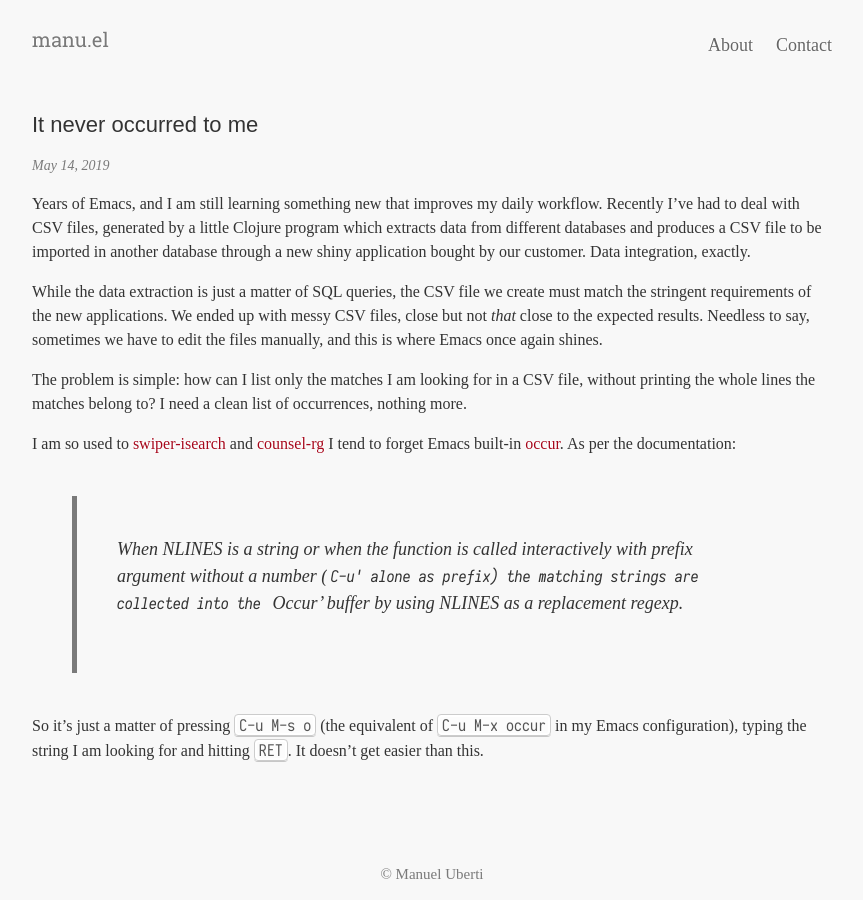
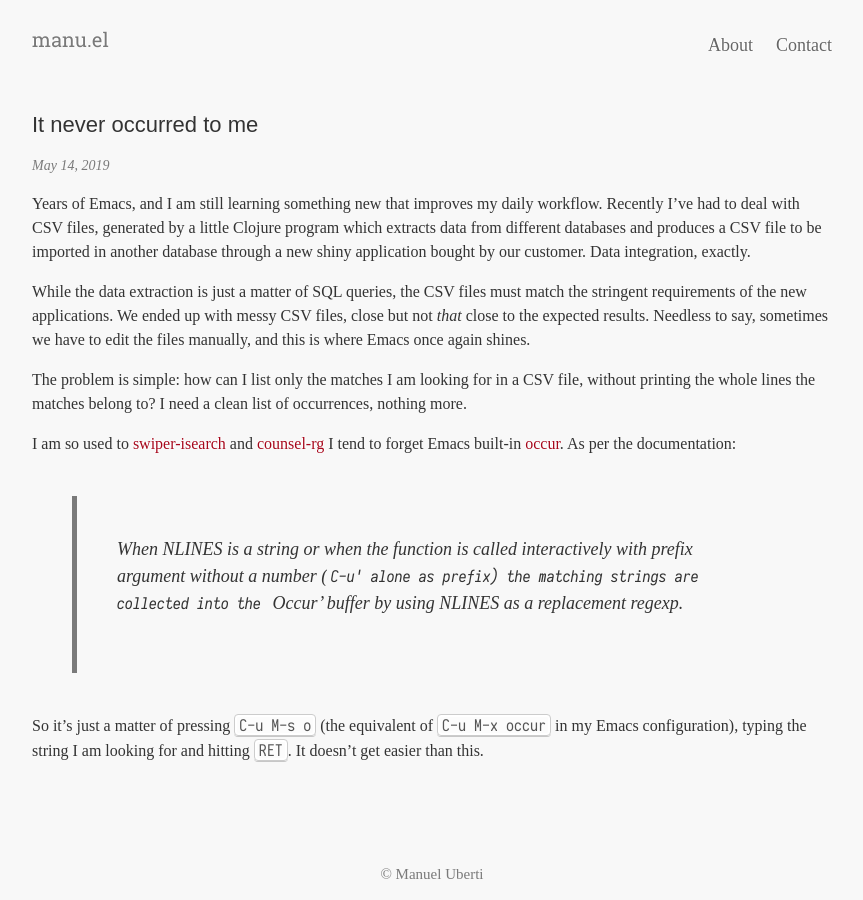
Before and after one commit to manuel-uberti/manuel-uberti.github.io, a Jekyll site: the page built from _posts/2019-05-14-occur.md, in a window 1280 px wide. Shown: the whole page, without its empty margins (208-1071 px from the left). Built offline with Jekyll 4.4.1, drawn with Linux system fonts in a browser that asks for light colours; some web fonts are replaced.

Commit message:
Fix wording

```diff
--- a/_posts/2019-05-14-occur.md
+++ b/_posts/2019-05-14-occur.md
@@ -2,7 +2,7 @@
 layout:     post
 title:      It never occurred to me
 date:       2019-05-14
-summary:    Find and list matches with Emacs occur.
+summary:    Find and list matches with Emacs `occur`.
 categories: emacs
 ---
 
@@ -12,11 +12,11 @@ Clojure program which extracts data from different databases and produces a CSV
 file to be imported in another database through a new shiny application bought
 by our customer. Data integration, exactly.
 
-While the data extraction is just a matter of SQL queries, the CSV file we
-create must match the stringent requirements of the new applications. We ended
-up with messy CSV files, close but not _that_ close to the expected results.
-Needless to say, sometimes we have to edit the files manually, and this is where
-Emacs once again shines.
+While the data extraction is just a matter of SQL queries, the CSV files must
+match the stringent requirements of the new applications. We ended up with messy
+CSV files, close but not _that_ close to the expected results. Needless to say,
+sometimes we have to edit the files manually, and this is where Emacs once again
+shines.
 
 The problem is simple: how can I list only the matches I am looking for in a CSV
 file, without printing the whole lines the matches belong to? I need a clean
```
